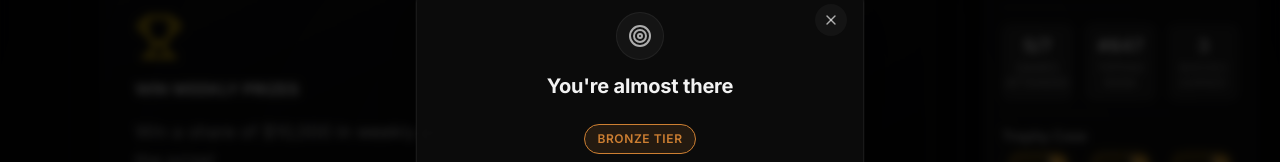
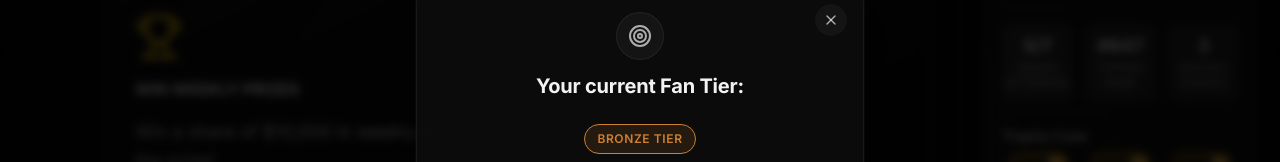
Before and after one commit to lox0o0/Demo, a Next.js app: page / in a window 1280 px wide. Both pictures are taken after a click on the button 674 px from the left and 337 px from the top of the page. Shown: the part 156-318 px from the top of the page. Built offline with nearby package versions, Linux system fonts and the light colour scheme.

Commit message:
Change modal header text to 'Your current Fan Tier:'

```diff
--- a/components/TierProgressModal.tsx
+++ b/components/TierProgressModal.tsx
@@ -201,7 +201,7 @@ export default function TierProgressModal({
                 letterSpacing: '-0.01em',
               }}
             >
-              You're almost there
+              Your current Fan Tier:
             </h2>
           </div>
 
```
